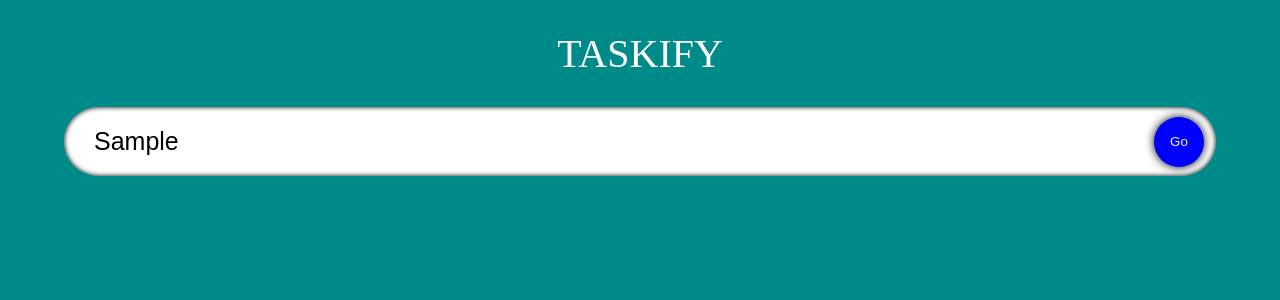
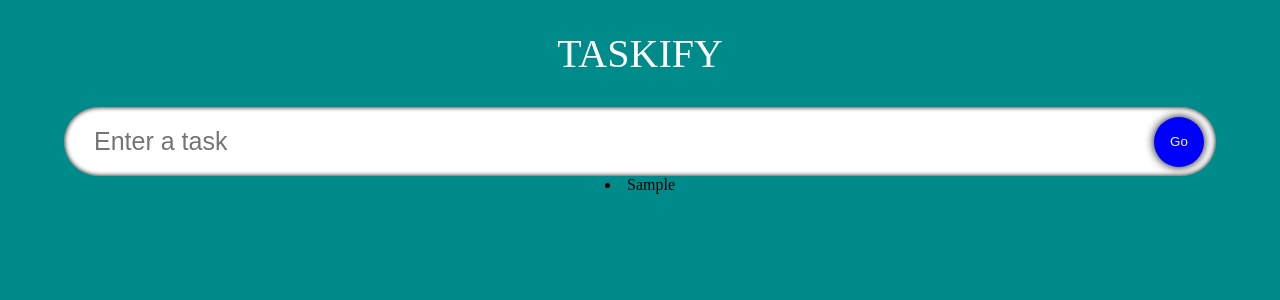
Before and after one commit to Waikikec/to-do-list-training, a React (Create React App) app: page / in a window 1280 px wide. Both pictures are taken after typing "Sample" into the empty fields and a click on the button "Go". Shown: the top 300 px of the page. Built offline with nearby package versions, Linux system fonts and the light colour scheme; the HTML template or start-up script is replaced by a standard one; a web font is replaced by a local one.

Commit message:
Create ToDo Logic

```diff
--- a/src/App.tsx
+++ b/src/App.tsx
@@ -1,11 +1,28 @@
+import { useState } from 'react';
 import './App.css';
 import InputField from './components/InputField';
+import { ToDo } from './model';
 
 const App: React.FC = () => {
+  const [todo, setTodo] = useState<string>('');
+  const [todos, setTodos] = useState<ToDo[]>([]);
+
+  const handleAddTask = (e: React.FormEvent) => {
+    e.preventDefault();
+
+    if (todo) {
+      setTodos([...todos, { id: Date.now(), todo, isDone: false }]);
+      setTodo('');
+    }
+  };
+
   return (
     <div className='App'>
       <span className='heading'>Taskify</span>
-      <InputField />
+      <InputField todo={todo} setTodo={setTodo} handleAddTask={handleAddTask} />
+      {todos.map((t) => (
+        <li>{t.todo}</li>
+      ))}
     </div>
   );
 };
--- a/src/components/InputField.tsx
+++ b/src/components/InputField.tsx
@@ -1,10 +1,22 @@
 import './styles.css';
 
-const InputField = () => {
+interface InputProps {
+  todo: string;
+  setTodo: React.Dispatch<React.SetStateAction<string>>;
+  handleAddTask: (e: React.FormEvent) => void;
+}
+
+const InputField = ({ todo, setTodo, handleAddTask }: InputProps) => {
   return (
-    <form className='input'>
-      <input type='text' placeholder='Enter a task' className='input__box' />
-      <button className='input_submit' type='button'>
+    <form className='input' onSubmit={handleAddTask}>
+      <input
+        type='text'
+        placeholder='Enter a task'
+        className='input__box'
+        value={todo}
+        onChange={(e) => setTodo(e.target.value)}
+      />
+      <button className='input_submit' type='submit'>
         Go
       </button>
     </form>
--- a/src/components/styles.css
+++ b/src/components/styles.css
@@ -16,7 +16,7 @@
 }
 
 .input__box:focus {
-    box-shadow: 0 0 10px 1000px rgba(0, 0, 0, 0.2);
+    box-shadow: 0 0 10px 1000px rgba(0, 0, 0, 0.5);
     outline: none;
 }
 
--- /dev/null
+++ b/src/model.ts
@@ -0,0 +1,5 @@
+export interface ToDo {
+  id: number;
+  todo: string;
+  isDone: boolean;
+}
```
